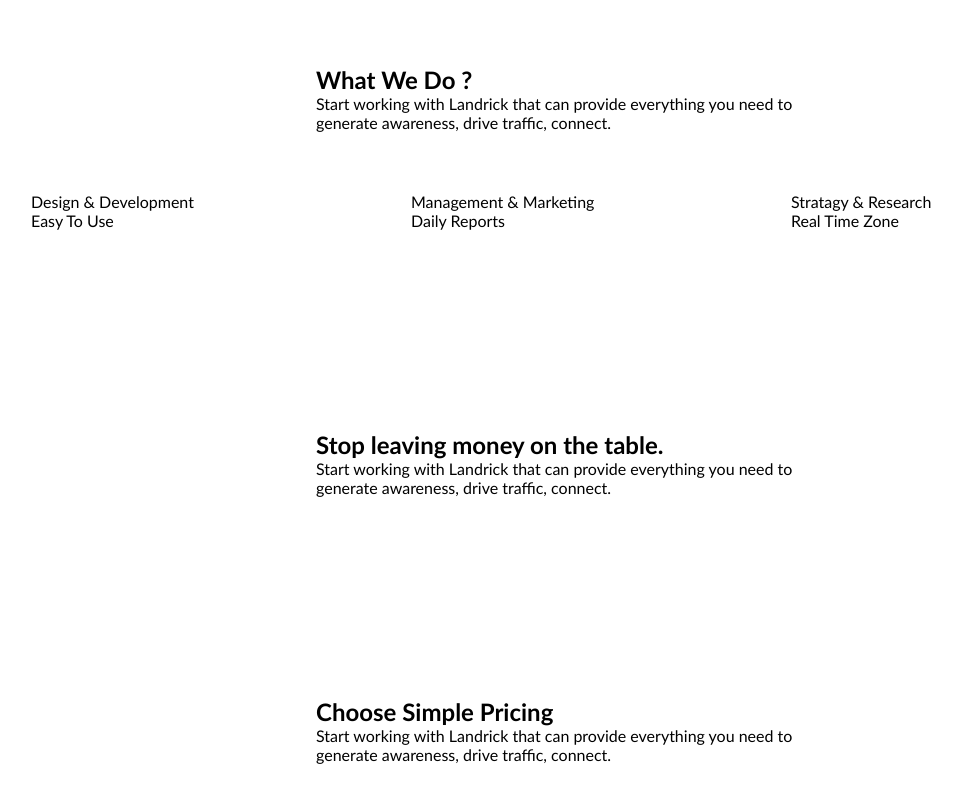
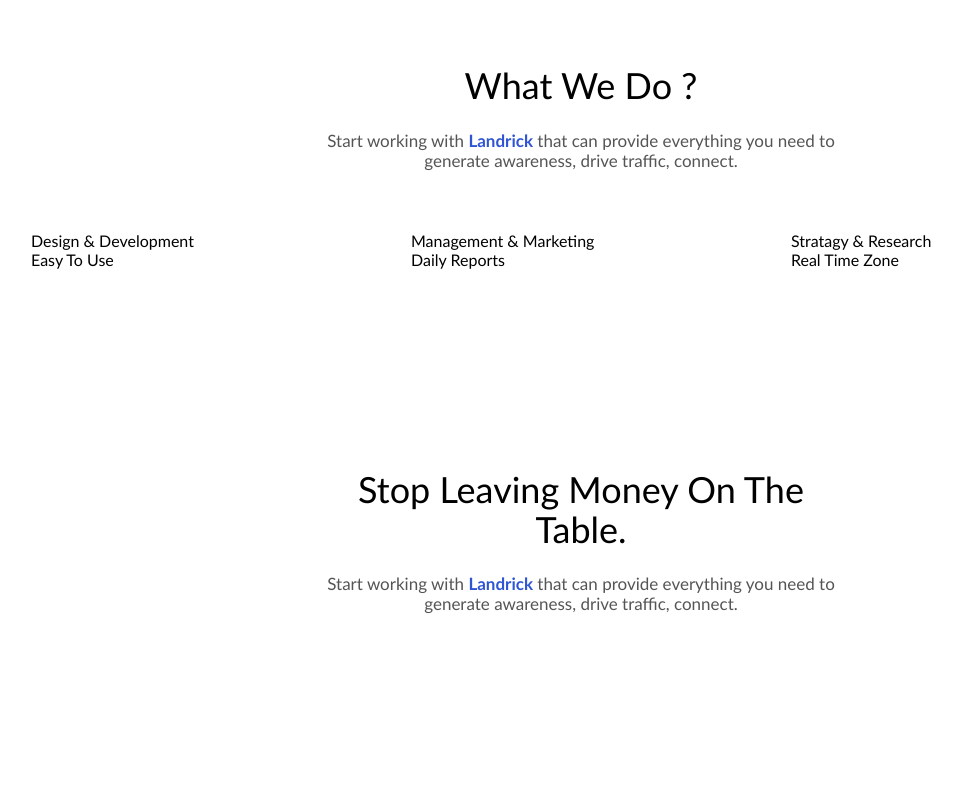
Before and after one commit to front-end-by-rimantas/30-grupe-portfolio, a website with bundled scripts: page index.html in a window 1280 px wide. Shown: the part 920-1720 px from the top of the page, without its empty margins (59-1021 px from the left). Built offline with nearby package versions, Linux system fonts and the light colour scheme.

Commit message:
Render services initial work #7

```diff
--- a/css/base/base.css
+++ b/css/base/base.css
@@ -21,3 +21,37 @@
 .bottom-border {
   border-bottom: 1px solid #ddd;
 }
+
+.section-header {
+  text-align: center;
+}
+.section-header > .title {
+  text-align: inherit;
+  text-transform: capitalize;
+  font-size: 36px;
+  line-height: 40px;
+  font-weight: normal;
+}
+.section-header > .description {
+  text-align: inherit;
+  font-size: 17px;
+  line-height: 20px;
+  color: #555;
+}
+.section-header > .description > span {
+  color: var(--main-color);
+  font-weight: bold;
+}
+.section-header .title + .description {
+  margin-top: 1.5em;
+}
+
+.text-left {
+  text-align: left;
+}
+
+p {
+  font-size: 17px;
+  line-height: 20px;
+  color: #555;
+}
--- a/index.html
+++ b/index.html
@@ -50,28 +50,21 @@
     <!-- what we do start -->
     <section class="container bg-white">
         <div class="row">
-            <div class="col-12 col-md-10 ml-md-1 col-lg-8 ml-lg-2 col-xl-6 ml-xl-3">
-                <h2>What We Do ?</h2>
-                <p>Start working with <span>Landrick</span> that can provide everything you need to generate awareness, drive traffic, connect.</p>
+            <div class="section-header col-12 col-md-10 ml-md-1 col-lg-8 ml-lg-2 col-xl-6 ml-xl-3">
+                <h2 class="title">What We Do ?</h2>
+                <p class="description">Start working with <span>Landrick</span> that can provide everything you need to generate awareness, drive traffic, connect.</p>
             </div>
         </div>
-        <div class="row">
-            <div class="col-12 col-md-6 col-lg-4">Design & Development</div>
-            <div class="col-12 col-md-6 col-lg-4">Management & Marketing</div>
-            <div class="col-12 col-md-6 col-lg-4">Stratagy & Research</div>
-            <div class="col-12 col-md-6 col-lg-4">Easy To Use</div>
-            <div class="col-12 col-md-6 col-lg-4">Daily Reports</div>
-            <div class="col-12 col-md-6 col-lg-4">Real Time Zone</div>
-        </div>
+        <div id="services_block" class="row"></div>
     </section>
     <!-- what we do end -->
 
     <!-- stop leaving start -->
     <section class="container bg-white">
         <div class="row">
-            <div class="col-12 col-md-10 ml-md-1 col-lg-8 ml-lg-2 col-xl-6 ml-xl-3">
-                <h2>Stop leaving money on the table.</h2>
-                <p>Start working with Landrick that can provide everything you need to generate awareness, drive traffic, connect.</p>
+            <div class="section-header col-12 col-md-10 ml-md-1 col-lg-8 ml-lg-2 col-xl-6 ml-xl-3">
+                <h2 class="title">Stop leaving money on the table.</h2>
+                <p class="description">Start working with <span>Landrick</span> that can provide everything you need to generate awareness, drive traffic, connect.</p>
                 <div class="play"></div>
             </div>
         </div>
@@ -81,9 +74,9 @@
     <!-- pricing start -->
     <section class="container bg-white">
         <div class="row">
-            <div class="col-12 col-md-10 ml-md-1 col-lg-8 ml-lg-2 col-xl-6 ml-xl-3">
-                <h2>Choose Simple Pricing</h2>
-                <p>Start working with <span>Landrick</span> that can provide everything you need to generate awareness, drive traffic, connect.</p>
+            <div class="section-header col-12 col-md-10 ml-md-1 col-lg-8 ml-lg-2 col-xl-6 ml-xl-3">
+                <h2 class="title">Choose Simple Pricing</h2>
+                <p class="description">Start working with <span>Landrick</span> that can provide everything you need to generate awareness, drive traffic, connect.</p>
             </div>
         </div>
         <div class="row">
@@ -98,8 +91,10 @@
     <section class="container bg-white">
         <div class="row">
             <div class="col-12 col-lg-6">
-                <h2>See everything about your <span>Landrick</span> Business</h2>
-                <p>Start working with <span>Landrick</span> that can provide everything you need to generate awareness, drive traffic, connect.</p>
+                <div class="section-header text-left">
+                    <h2 class="title">See everything about your <span>Landrick</span> Business</h2>
+                    <p class="description">Start working with <span>Landrick</span> that can provide everything you need to generate awareness, drive traffic, connect.</p>
+                </div>
                 <ul>
                     <li>Digital Marketing Solutions for Tomorrow</li>
                     <li>Our Talented & Experienced Marketing Agency</li>
@@ -131,9 +126,9 @@
     <!-- blog start -->
     <section class="container bg-white">
         <div class="row">
-            <div class="col-12 col-md-10 ml-md-1 col-lg-8 ml-lg-2 col-xl-6 ml-xl-3">
-                <h2>Latest News</h2>
-                <p>Start working with <span>Landrick</span> that can provide everything you need to generate awareness, drive traffic, connect.</p>
+            <div class="section-header col-12 col-md-10 ml-md-1 col-lg-8 ml-lg-2 col-xl-6 ml-xl-3">
+                <h2 class="title">Latest News</h2>
+                <p class="description">Start working with <span>Landrick</span> that can provide everything you need to generate awareness, drive traffic, connect.</p>
             </div>
         </div>
         <div class="row">
--- /dev/null
+++ b/js/components/services/services.js
@@ -0,0 +1,47 @@
+function services(selector, data) {
+    const nonEmptyString = (str) => {
+        return typeof str === 'string' && str !== '';
+    }
+
+    // input validation
+    if (!nonEmptyString(selector)) {
+        console.error('ERROR: nevalidus selector');
+        return false;
+    }
+
+    if (!Array.isArray(data) ||
+        data.length === 0) {
+        console.error('ERROR: nevalidus data');
+        return false;
+    }
+
+    // logic
+    const DOM = document.querySelector(selector);
+    if (!DOM) {
+        console.error('ERROR: pagal pateikta selector, nepavyko rasti norimo DOM elemento');
+        return false;
+    }
+
+    let HTML = '';
+
+    for (const item of data) {
+        if (item.isActive &&
+            nonEmptyString(item.title) &&
+            nonEmptyString(item.description) &&
+            nonEmptyString(item.icon)) {
+            HTML += `<div class="col-12 col-md-6 col-lg-4">${item.title}</div>`;
+        }
+    }
+
+    // post logic validation
+    if (HTML === '') {
+        console.error('ERROR: tarp duomenu nera nei vieno validaus irasu, todel nebuvo sugeneruota jokio turinio');
+        return false;
+    }
+
+    // result return
+    DOM.innerHTML = HTML;
+    return true;
+}
+
+export { services }
--- /dev/null
+++ b/js/data/servicesData.js
@@ -0,0 +1,46 @@
+const servicesData = [
+    {
+        icon: 'globe',
+        title: 'Design & Development',
+        description: 'Nisi aenean vulputate eleifend tellus vitae eleifend enim a Aliquam aenean elementum semper.',
+        isActive: true,
+    },
+    {
+        icon: 'globe',
+        title: 'Draft service',
+        description: 'Lorem ipsum dolor sit amet',
+        isActive: false,
+    },
+    {
+        icon: 'globe',
+        title: 'Management & Marketing',
+        description: 'Allegedly, a Latin scholar established the origin of the text by established compiling unusual word.',
+        isActive: true,
+    },
+    {
+        icon: 'globe',
+        title: 'Stratagy & Research',
+        description: 'It seems that only fragments of the original text remain in the Lorem the original Ipsum texts used today.',
+        isActive: true,
+    },
+    {
+        icon: 'globe',
+        title: 'Easy To Use',
+        description: 'Nisi aenean vulputate eleifend tellus vitae eleifend enim a Aliquam aenean elementum semper.',
+        isActive: true,
+    },
+    {
+        icon: 'globe',
+        title: 'Daily Reports',
+        description: 'Allegedly, a Latin scholar established the origin of the text by established compiling unusual word.',
+        isActive: true,
+    },
+    {
+        icon: 'globe',
+        title: 'Real Time Zone',
+        description: 'It seems that only fragments of the original text remain in the Lorem the original Ipsum texts used today.',
+        isActive: true,
+    },
+];
+
+export { servicesData }
--- a/js/home.js
+++ b/js/home.js
@@ -1,4 +1,7 @@
 // import JS modules
+
+import { services } from "./components/services/services.js";
+import { servicesData } from "./data/servicesData.js";
 
 // execute JS modules
 
@@ -9,6 +12,7 @@
 /* hero end */
 
 /* what we do start */
+services('#services_block', servicesData);
 /* what we do end */
 
 /* stop leaving start */
```
Also changed, not shown: css/components/services.css (added), 1 other file.
